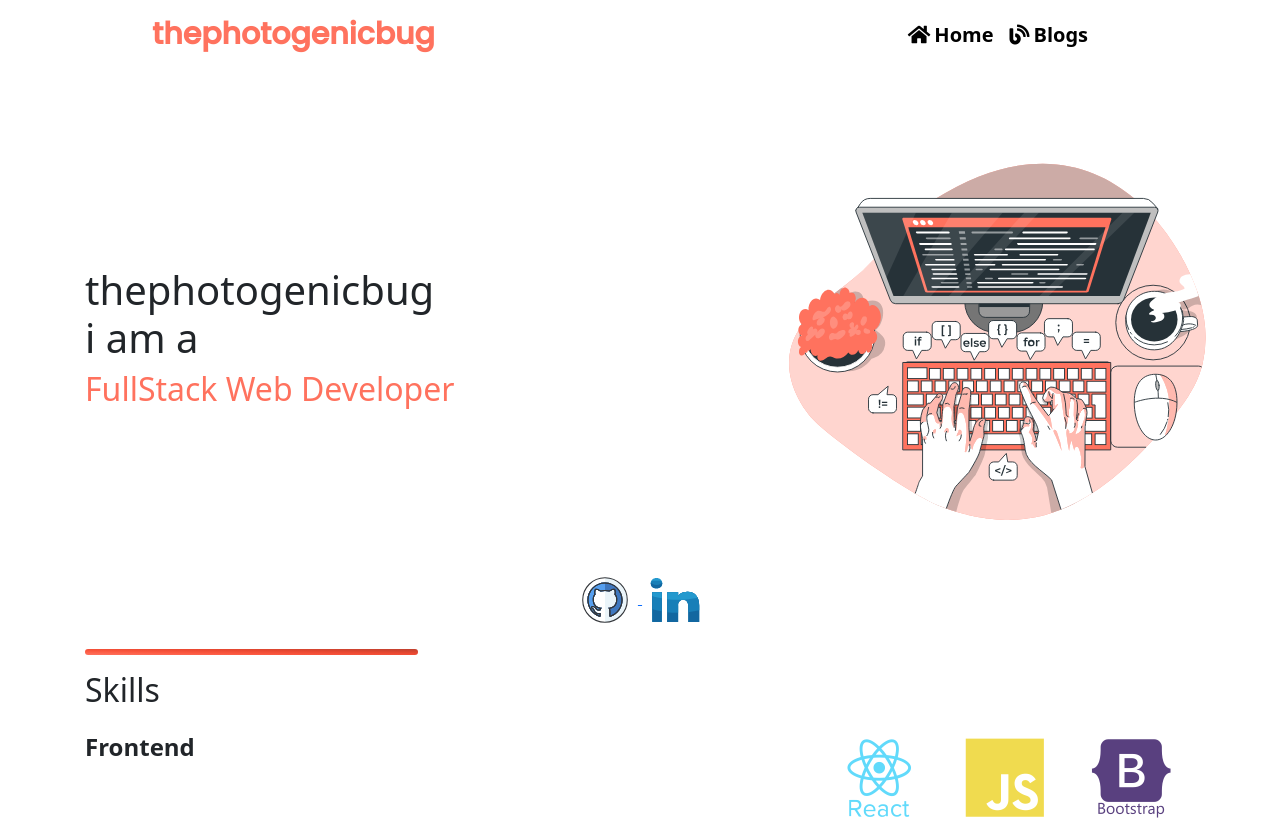
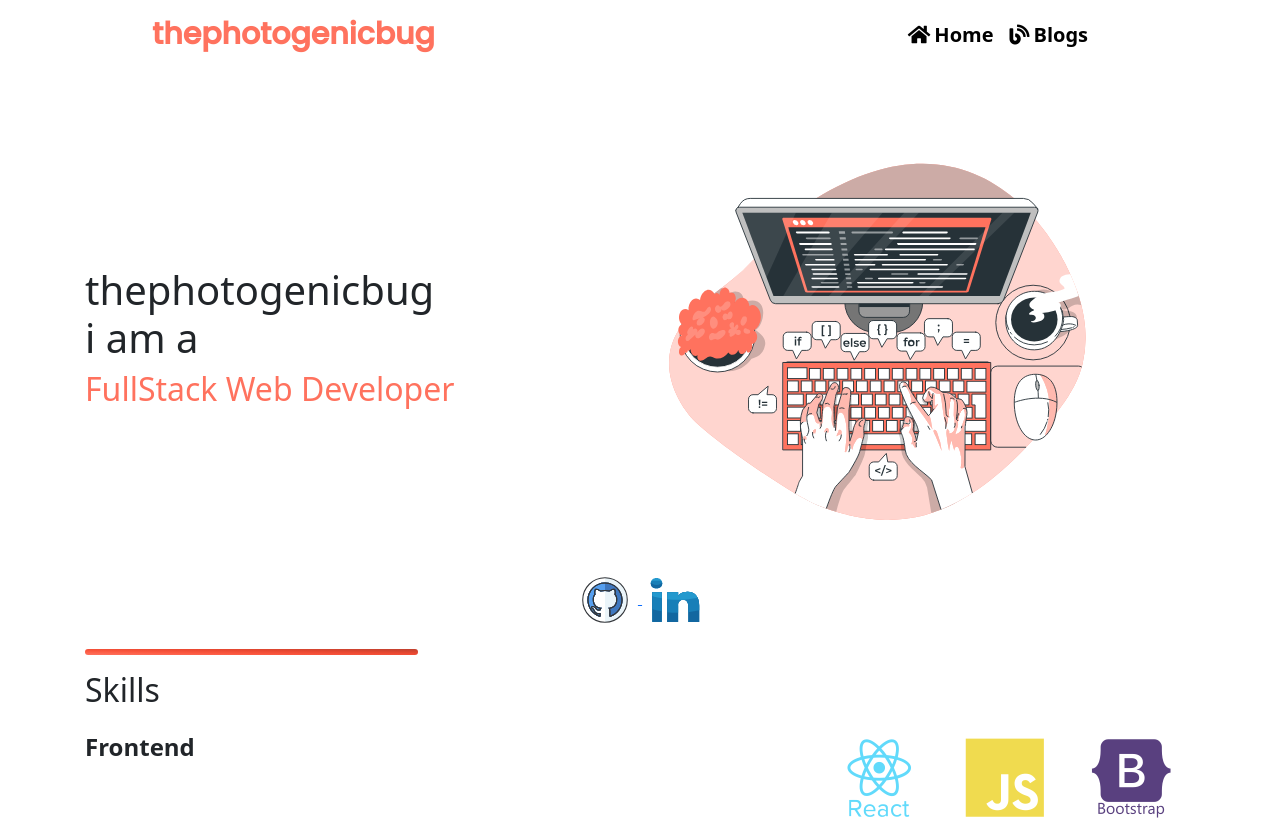
Before and after one commit to thephotogenicbug/Thephotogenicbug.tech-React-web-page, a React (Create React App) app: page /#/ in a window 1280 px wide. Shown: the top 820 px of the page. Built offline with nearby package versions, Linux system fonts and the light colour scheme.

Commit message:
Remove margin-left

```diff
--- a/src/Components/Home.js
+++ b/src/Components/Home.js
@@ -19,7 +19,7 @@ class Home extends Component{
                 <span className="info-name">FullStack Web Developer</span></h1>
                 </div>
                 <div className="col-md-6">
-                    <img src={Code}  height="450px" width="450px" style={{marginLeft:'120px'}} alt="hero-img" title="hero-img"/>
+                    <img src={Code}  height="450px" width="450px" alt="hero-img" title="hero-img"/>
                 </div>
             </div>
             <div className='row'>
```
